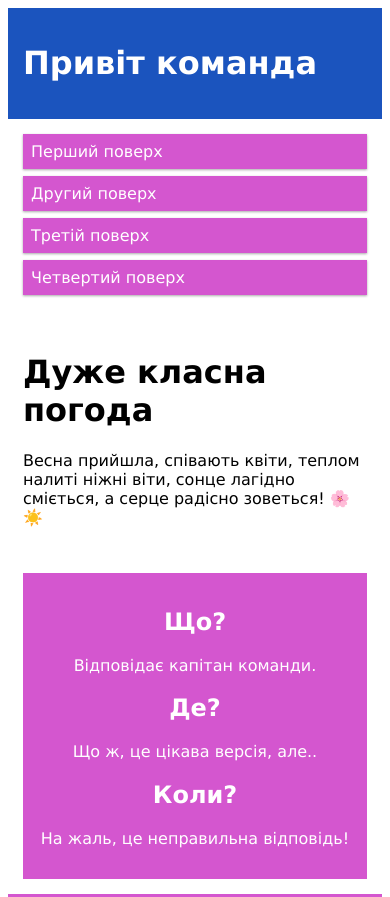
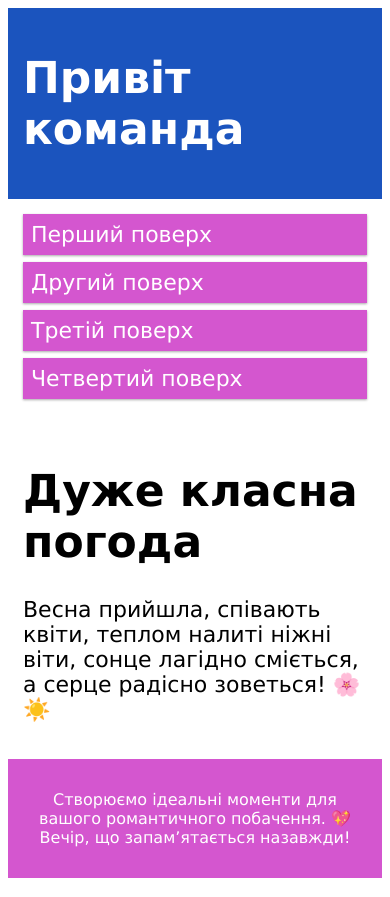
Before and after one commit to novakvova/P22_HTML, a website: page responsive/index.html in a window 390 px wide. Shown: the top 897 px of the page. Drawn offline with Linux system fonts and the light colour scheme.

Commit message:
view adaptive site

```diff
--- a/responsive/index.html
+++ b/responsive/index.html
@@ -10,6 +10,7 @@
     <div class="header">
         <h1>Привіт команда</h1>
     </div>
+    <div class="container">
         <div class="row">
             <div class="col-3 menu">
                 <ul>
@@ -20,13 +21,15 @@
                 </ul>
             </div>
 
-        <div class="col-6">
+            <div class="col-6 ">
                 <h1>Дуже класна погода</h1>
-            <p>Весна прийшла, співають квіти, теплом налиті ніжні віти, сонце лагідно сміється,
-                а серце радісно зоветься! 🌸☀️</p>
+                <p>
+                    Весна прийшла, співають квіти, теплом налиті ніжні віти, сонце лагідно сміється,
+                    а серце радісно зоветься! 🌸☀️
+                </p>
             </div>
 
-        <div class="col-3">
+            <div class="col-3 right-panel">
                 <div class="aside">
                     <h2>Що?</h2>
                     <p>Відповідає капітан команди.</p>
@@ -38,6 +41,9 @@
             </div>
         </div>
 
+    </div>
+
+
     <div class="footer">
         <p>
             Створюємо ідеальні моменти для вашого романтичного побачення. 💖 Вечір, що запам’ятається назавжди!
--- a/responsive/style.scss
+++ b/responsive/style.scss
@@ -14,6 +14,7 @@
 }
 
 html {
+    font-size: 22px;
     font-family: 'Lucida Sans', 'Lucida Sans Regular', 'Lucida Grande', 'Lucida Sans Unicode', Geneva, Verdana, sans-serif
 }
 
@@ -21,6 +22,10 @@ html {
     background-color: #1b54be;
     color: #fff;
     padding: 15px;
+
+    h1 {
+        font-size: 2rem;
+    }
 }
 
 .menu {
@@ -59,6 +64,11 @@ html {
     text-align: center;
     font-size: 16px;
     padding: 15px;
+}
+
+.container {
+    width: 1320px;
+    margin: auto;
 }
 
 .col-1 {
@@ -109,8 +119,60 @@ html {
     width: 100%;
 }
 
+
+
+@media only screen and (max-width: 1400px) {
+    .container {
+        width: 1140px;
+    }
+}
+
+@media only screen and (max-width: 1200px) {
+    .container {
+        width: 960px;
+    }
+}
+
+@media only screen and (max-width: 992px) {
+    .container {
+        width: 720px;
+    }
+
+    .header {
+        background-color: #1b54be;
+        color: #fff;
+        padding: 15px;
+
+        h1 {
+            font-size: 2rem;
+        }
+    }
+}
+
 @media only screen and (max-width: 768px) {
     [class*="col-"] {
         width: 100%
     }
+
+    .right-panel {
+        display: none;
+    }
+
+    .container {
+        width: 540px;
+    }
 }
+
+@media only screen and (max-width: 576px) {
+    [class*="col-"] {
+        width: 100%
+    }
+
+    .right-panel {
+        display: none;
+    }
+
+    .container {
+        width: 100%;
+    }
+}
```
Also changed, not shown: responsive/style.css, 1 other file. Lines whose indentation alone changed are shown as unchanged.
